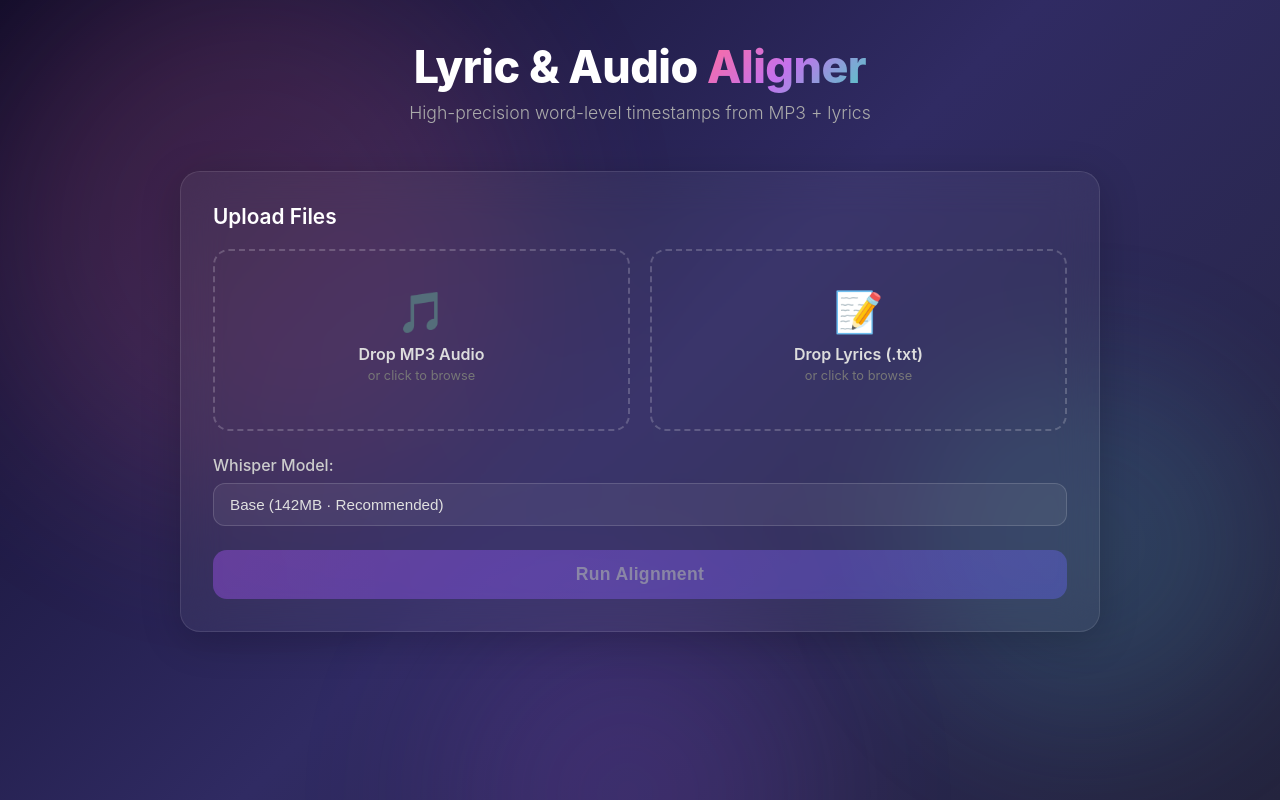
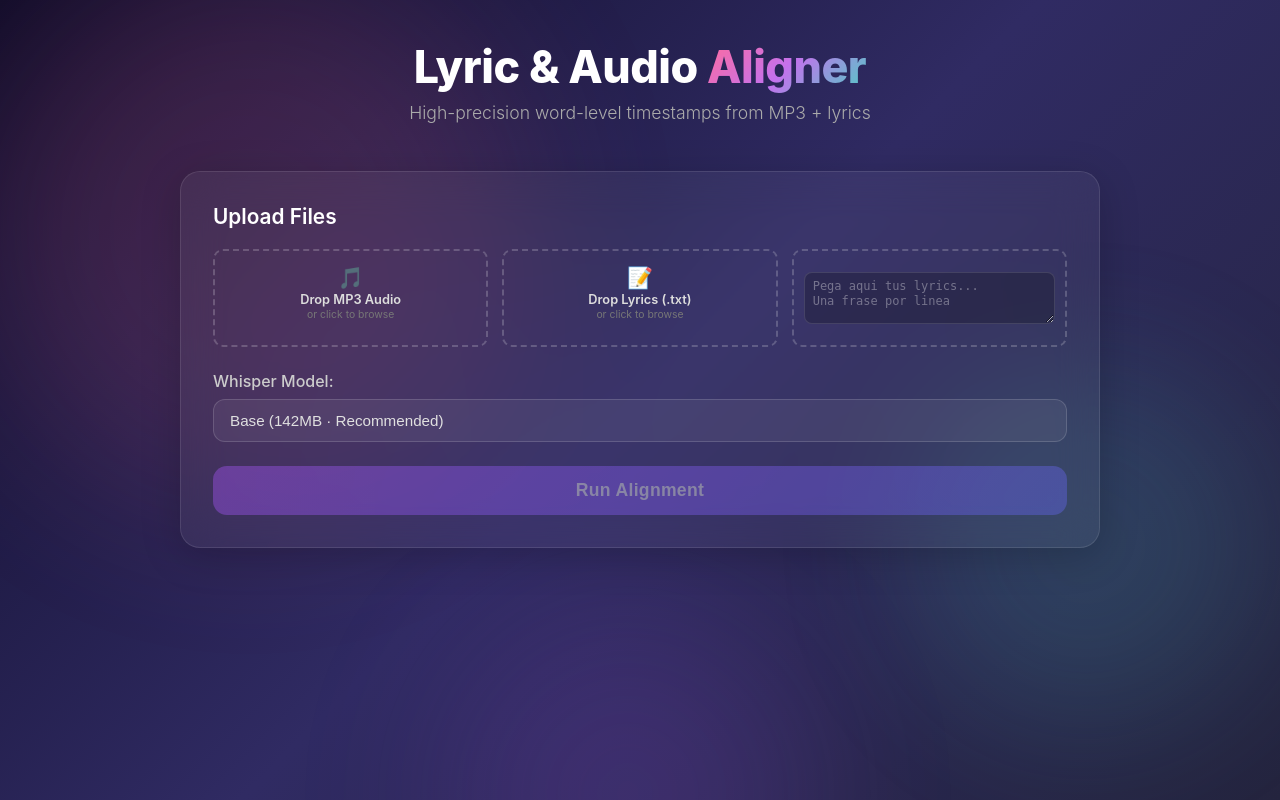
Before and after one commit to andvaribekho/lyricgen, a FastAPI app: page / in a window 1280 px wide. Run offline with FastAPI, Linux system fonts and the light colour scheme.

Commit message:
version5

```diff
--- a/app.py
+++ b/app.py
@@ -8,7 +8,7 @@ import uuid
 from pathlib import Path
 from typing import Optional
 
-from fastapi import FastAPI, File, Form, UploadFile, Request
+from fastapi import FastAPI, File, Form, HTTPException, UploadFile, Request
 from fastapi.responses import FileResponse, HTMLResponse, StreamingResponse
 from fastapi.staticfiles import StaticFiles
 from fastapi.templating import Jinja2Templates
@@ -57,7 +57,8 @@ async def stream_progress(job_id: str):
 @app.post("/api/upload")
 async def upload_files(
     audio: UploadFile = File(...),
-    lyrics: UploadFile = File(...),
+    lyrics: Optional[UploadFile] = File(None),
+    lyrics_text: str = Form(""),
     model: str = Form("base"),
 ):
     job_id = str(uuid.uuid4())
@@ -65,15 +66,21 @@ async def upload_files(
     job_dir.mkdir(exist_ok=True)
 
     audio_path = job_dir / audio.filename
-    lyrics_path = job_dir / lyrics.filename
+    lyrics_path = job_dir / "lyrics.txt"
 
     audio_content = await audio.read()
     with open(audio_path, "wb") as f:
         f.write(audio_content)
 
-    lyrics_content = await lyrics.read()
-    with open(lyrics_path, "wb") as f:
-        f.write(lyrics_content)
+    if lyrics_text.strip():
+        with open(lyrics_path, "w", encoding="utf-8") as f:
+            f.write(lyrics_text.strip())
+    elif lyrics is not None:
+        lyrics_content = await lyrics.read()
+        with open(lyrics_path, "wb") as f:
+            f.write(lyrics_content)
+    else:
+        raise HTTPException(status_code=400, detail="Lyrics file or pasted lyrics text is required")
 
     progress_store[job_id] = {"status": "uploaded", "progress": 0, "message": "Files uploaded"}
 
@@ -127,23 +134,13 @@ def run_alignment(job_id: str, audio_path: str, lyrics_path: str, model_size: st
             for w in output:
                 f.write(
                     f"[{w['start_ms']}ms -> {w['end_ms']}ms] {w['word']} "
-                    f"(phrase: \"{w['phrase']}\")\n"
+                    f"(group: @{w['phrase_group']})\n"
                 )
-
-        phrase_map = {}
-        next_id = 1
-        phrase_order = []
-        for w in output:
-            p = w["phrase"]
-            if p not in phrase_map:
-                phrase_map[p] = next_id
-                phrase_order.append(p)
-                next_id += 1
 
         with open(out_txt_b, "w", encoding="utf-8") as f:
             f.write("# format: words-guided\n")
             for w in output:
-                group_id = phrase_map[w["phrase"]]
+                group_id = w["phrase_group"]
                 f.write(f"{w['start_ms']} {w['end_ms']} @{group_id} {w['word']}\n")
 
         progress_store[job_id] = {
--- a/static/script.js
+++ b/static/script.js
@@ -9,6 +9,8 @@
   const lyricsInput = document.getElementById("lyrics-input");
   const dropAudio = document.getElementById("drop-audio");
   const dropLyrics = document.getElementById("drop-lyrics");
+  const writeLyricsZone = document.getElementById("write-lyrics-zone");
+  const lyricsText = document.getElementById("lyrics-text");
   const audioName = document.getElementById("audio-name");
   const lyricsName = document.getElementById("lyrics-name");
   const runBtn = document.getElementById("run-btn");
@@ -22,6 +24,7 @@
   const currentTimeEl = document.getElementById("current-time");
   const audioPlayer = document.getElementById("audio-player");
   const editorSection = document.getElementById("editor-section");
+  const editorTableWrapper = document.getElementById("editor-table-wrapper");
   const editorTbody = document.getElementById("editor-tbody");
   const downloadJson = document.getElementById("download-json");
   const downloadTxt = document.getElementById("download-txt");
@@ -74,20 +77,28 @@
 
   setupDropZone(dropAudio, audioInput, audioName, "audio");
   setupDropZone(dropLyrics, lyricsInput, lyricsName, "lyrics");
+  lyricsText.addEventListener("input", () => {
+    writeLyricsZone.classList.toggle("has-text", lyricsText.value.trim().length > 0);
+    checkReady();
+  });
 
   function checkReady() {
-    runBtn.disabled = !(audioFile && lyricsFile);
+    runBtn.disabled = !(audioFile && (lyricsFile || lyricsText.value.trim().length > 0));
   }
 
   runBtn.addEventListener("click", async () => {
-    if (!audioFile || !lyricsFile) return;
+    if (!audioFile || (!lyricsFile && lyricsText.value.trim().length === 0)) return;
 
     runBtn.disabled = true;
     runBtn.textContent = "Uploading...";
 
     const formData = new FormData();
     formData.append("audio", audioFile);
-    formData.append("lyrics", lyricsFile);
+    if (lyricsText.value.trim().length > 0) {
+      formData.append("lyrics_text", lyricsText.value.trim());
+    } else if (lyricsFile) {
+      formData.append("lyrics", lyricsFile);
+    }
     formData.append("model", modelSelect.value);
 
     try {
@@ -164,19 +175,24 @@
   }
 
   function hydratePhraseGroups(words) {
-    const phraseToGroup = new Map();
-    let nextGroup = 1;
+    let currentGroup = 0;
+    let previousPhrase = null;
 
-    return words.map((word) => {
-      if (!phraseToGroup.has(word.phrase)) {
-        phraseToGroup.set(word.phrase, nextGroup);
-        nextGroup += 1;
+    const hydrated = words.map((word) => {
+      if (Number.isInteger(Number(word.phrase_group)) && Number(word.phrase_group) > 0) {
+        currentGroup = Number(word.phrase_group);
+      } else if (word.phrase !== previousPhrase) {
+        currentGroup += 1;
       }
+      previousPhrase = word.phrase;
+
       return {
         ...word,
-        phrase_group: phraseToGroup.get(word.phrase),
+        phrase_group: currentGroup || 1,
       };
     });
+    normalizePhraseGroups(hydrated);
+    return hydrated;
   }
 
   function getPhrases() {
@@ -201,6 +217,7 @@
   }
 
   let phraseEls = [];
+  let activeEditorIndex = -1;
 
   function renderKaraoke() {
     const phrases = getPhrases();
@@ -234,6 +251,7 @@
   audioPlayer.addEventListener("timeupdate", () => {
     const currentMs = audioPlayer.currentTime * 1000;
     currentTimeEl.textContent = Math.round(currentMs) + " ms";
+    updateEditorHighlight(currentMs);
     let activePhrase = null;
     let activeIdx = -1;
 
@@ -278,6 +296,42 @@
     }
   });
 
+  function updateEditorHighlight(currentMs) {
+    let nextIndex = -1;
+    for (let i = 0; i < alignedData.length; i++) {
+      const start = Number(alignedData[i].start_ms);
+      const end = Number(alignedData[i].end_ms);
+      if (currentMs >= start && currentMs <= end) {
+        nextIndex = i;
+        break;
+      }
+    }
+
+    if (nextIndex === activeEditorIndex) return;
+
+    const previousRow = editorTbody.querySelector(".word-row.editor-active");
+    if (previousRow) previousRow.classList.remove("editor-active");
+
+    activeEditorIndex = nextIndex;
+    if (nextIndex < 0) return;
+
+    const row = editorTbody.querySelector(`.word-row[data-index="${nextIndex}"]`);
+    if (!row) return;
+
+    row.classList.add("editor-active");
+    centerEditorOnRow(row);
+  }
+
+  function centerEditorOnRow(row) {
+    if (!editorTableWrapper) return;
+
+    const targetTop = row.offsetTop - (editorTableWrapper.clientHeight / 2) + (row.offsetHeight / 2);
+    editorTableWrapper.scrollTo({
+      top: Math.max(0, targetTop),
+      behavior: "smooth",
+    });
+  }
+
   function getPhraseGroups() {
     const map = {};
     const order = [];
@@ -293,6 +347,23 @@
 
   function getGroupId(word) {
     return Number(word.phrase_group) || 1;
+  }
+
+  function normalizePhraseGroups(words = alignedData) {
+    let currentGroup = 1;
+
+    for (let i = 0; i < words.length; i++) {
+      let group = parseInt(words[i].phrase_group, 10);
+      if (isNaN(group) || group < 1) {
+        group = currentGroup;
+      }
+      if (i > 0 && group < currentGroup) {
+        group = currentGroup;
+      }
+
+      words[i].phrase_group = group;
+      currentGroup = group;
+    }
   }
 
   function renderEditor() {
@@ -373,12 +444,17 @@
         startEdit(td);
       });
     });
+
+    activeEditorIndex = -1;
+    updateEditorHighlight(audioPlayer.currentTime * 1000);
   }
 
   function shiftGroupsDown(fromIndex) {
     for (let i = fromIndex; i < alignedData.length; i++) {
       alignedData[i].phrase_group = getGroupId(alignedData[i]) + 1;
     }
+
+    normalizePhraseGroups();
 
     renderKaraoke();
     renderEditor();
@@ -456,6 +532,7 @@
 
     const insertIdx = afterIndex + 1;
     alignedData.splice(insertIdx, 0, newWord);
+    normalizePhraseGroups();
     renderKaraoke();
     renderEditor();
 
@@ -495,6 +572,7 @@
         const newGroupId = parseInt(raw, 10);
         if (!isNaN(newGroupId) && newGroupId > 0) {
           alignedData[index].phrase_group = newGroupId;
+          normalizePhraseGroups();
         }
       } else if (field === "word") {
         alignedData[index][field] = raw || currentValue;
@@ -518,6 +596,7 @@
   }
 
   downloadJson.addEventListener("click", () => {
+    normalizePhraseGroups();
     const data = alignedData.map((w) => ({
       start_ms: w.start_ms,
       end_ms: w.end_ms,
@@ -533,6 +612,7 @@
   });
 
   downloadTxt.addEventListener("click", () => {
+    normalizePhraseGroups();
     const lines = alignedData.map((w) => {
       return `[${w.start_ms}ms -> ${w.end_ms}ms] ${w.word} (group: @${getGroupId(w)})`;
     });
@@ -544,6 +624,7 @@
   });
 
   downloadTxtB.addEventListener("click", () => {
+    normalizePhraseGroups();
     const lines = ["# format: words-guided"];
     for (const w of alignedData) {
       lines.push(`${w.start_ms} ${w.end_ms} @${getGroupId(w)} ${w.word}`);
--- a/static/style.css
+++ b/static/style.css
@@ -132,48 +132,82 @@ header h1 {
 
 .upload-grid {
   display: grid;
-  grid-template-columns: 1fr 1fr;
-  gap: 20px;
+  grid-template-columns: 1fr 1fr 1fr;
+  gap: 14px;
   margin-bottom: 24px;
 }
 
-.drop-zone {
+.drop-zone,
+.write-lyrics-zone {
   border: 2px dashed rgba(255, 255, 255, 0.2);
-  border-radius: 16px;
-  padding: 36px 20px;
+  border-radius: 10px;
+  padding: 14px 10px;
   text-align: center;
-  cursor: pointer;
   transition: all 0.25s;
   position: relative;
 }
 
+.drop-zone {
+  cursor: pointer;
+  display: flex;
+  flex-direction: column;
+  justify-content: center;
+}
+
 .drop-zone:hover,
-.drop-zone.drag-over {
+.drop-zone.drag-over,
+.write-lyrics-zone:focus-within {
   border-color: #a855f7;
   background: rgba(168, 85, 247, 0.08);
 }
 
-.drop-zone.has-file {
+.drop-zone.has-file,
+.write-lyrics-zone.has-text {
   border-color: #4ecdc4;
   border-style: solid;
   background: rgba(78, 205, 196, 0.06);
 }
 
+.write-lyrics-zone {
+  display: flex;
+  flex-direction: column;
+  justify-content: center;
+}
+
+.write-lyrics-zone textarea {
+  width: 100%;
+  min-height: 52px;
+  margin-top: 0;
+  padding: 6px 8px;
+  resize: vertical;
+  border-radius: 8px;
+  border: 1px solid rgba(255, 255, 255, 0.12);
+  background: rgba(0, 0, 0, 0.22);
+  color: #fff;
+  font-size: 0.75rem;
+  line-height: 1.25;
+  outline: none;
+}
+
+.write-lyrics-zone textarea::placeholder {
+  color: rgba(255, 255, 255, 0.35);
+}
+
 .drop-icon {
-  font-size: 2.5rem;
-  margin-bottom: 8px;
+  font-size: 1.3rem;
+  margin-bottom: 2px;
 }
 
 .drop-label {
   font-weight: 600;
   color: #ddd;
-  font-size: 1rem;
+  font-size: 0.8rem;
 }
 
 .drop-hint {
-  font-size: 0.8rem;
+  font-size: 0.65rem;
   color: #777;
-  margin-top: 4px;
+  margin-top: 1px;
 }
 
 .file-name {
--- a/templates/index.html
+++ b/templates/index.html
@@ -37,6 +37,9 @@
             <input type="file" id="lyrics-input" accept=".txt,text/plain" hidden>
             <p class="file-name" id="lyrics-name"></p>
           </div>
+          <div class="write-lyrics-zone" id="write-lyrics-zone">
+            <textarea id="lyrics-text" placeholder="Pega aqui tus lyrics...&#10;Una frase por linea"></textarea>
+          </div>
         </div>
 
         <div class="model-selector">
@@ -71,7 +74,7 @@
 
       <section class="card" id="editor-section" style="display:none;">
         <h2>Timestamp Editor</h2>
-        <div class="table-wrapper">
+        <div class="table-wrapper" id="editor-table-wrapper">
           <table id="editor-table">
             <thead>
               <tr>
```
Also changed, not shown: other parts of static/style.css (+22 -7 lines), aligner.py (+7 -0 lines).
